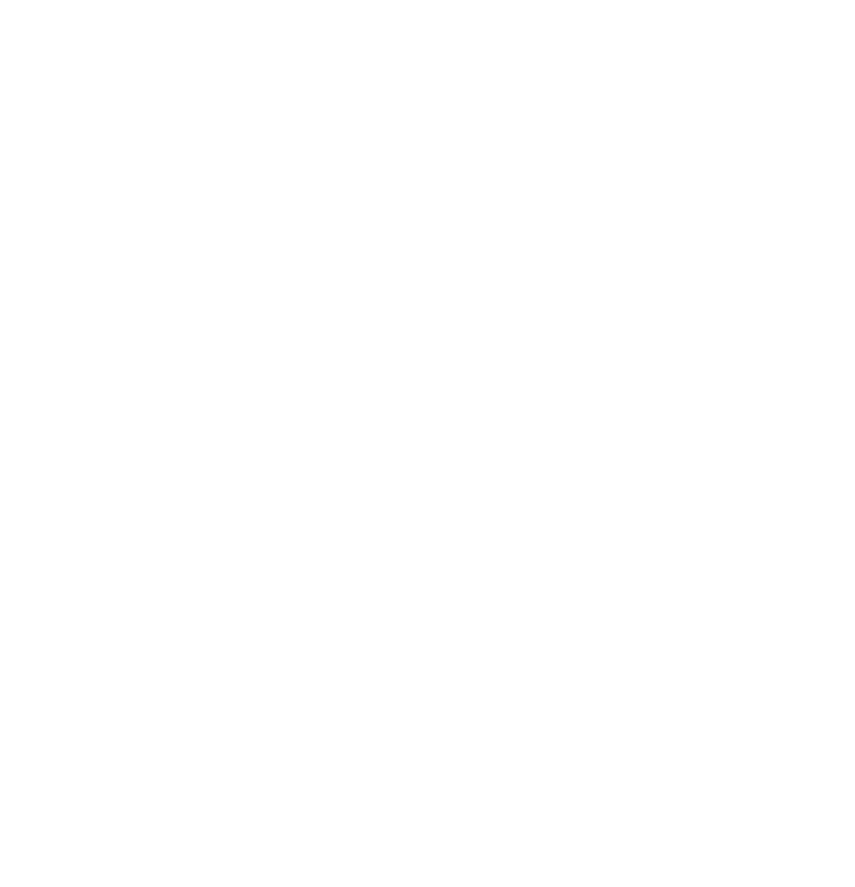
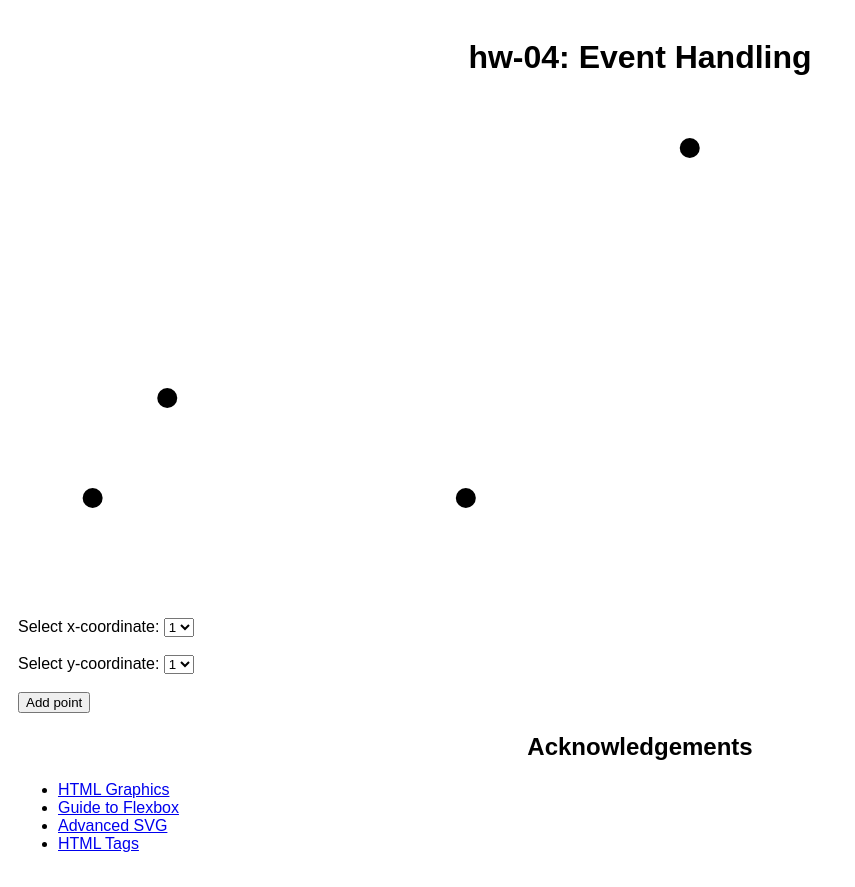
Before and after one commit to DS4200-S23-Class/hw-04-preethi-and-aadya, a plain HTML site: page index.html in a window 1280 px wide. Shown: the whole page, without its empty margins (0-855 px from the left). Before the commit the page ends 800 px from the top, so only its background shows below. Drawn offline with Linux system fonts and the light colour scheme.

Commit message:
prelim stuff done

```diff
--- a/index.html
+++ b/index.html
@@ -3,12 +3,66 @@
 
 <head>
     <meta charset=utf-8/>
+    <link rel="stylesheet" href="style.css">
+    <title>hw-04</title>
 </head>
 
 
 <body>
+    <h1 class="centered">hw-04: Event Handling</h1>
+    <div id="columns">
+        <div id="left-column">
+            <svg height="500" width="60%" id="plot">
+                <line class="axis" x1="0" y1="0" x2="0" y2="100%"/>
+                <line class="axis" x1="0" y1="100%" x2="100%" y2="100%"/>
+                <circle class="point" cx="10%" cy="80%" r="10"></circle>
+                <circle class="point" cx="20%" cy="60%" r="10"></circle>
+                <circle class="point" cx="60%" cy="80%" r="10"></circle>
+                <circle class="point" cx="90%" cy="10%" r="10"></circle>
+            </svg>
+        </div>
+        <div id="right-column">
+            <p id="last-clicked"></p>
+            <form>
+                <label for="x-value">Select x-coordinate:</label>
+                <select name="x-value" id="x-value">
+                    <option value="1">1</option>
+                    <option value="2">2</option>
+                    <option value="3">3</option>
+                    <option value="4">4</option>
+                    <option value="5">5</option>
+                    <option value="6">6</option>
+                    <option value="7">7</option>
+                    <option value="8">8</option>
+                    <option value="9">9</option>
+                </select>
+                <br><br>
+                <label for="y-value">Select y-coordinate:</label>
+                <select name="y-value" id="y-value">
+                    <option value="1">1</option>
+                    <option value="2">2</option>
+                    <option value="3">3</option>
+                    <option value="4">4</option>
+                    <option value="5">5</option>
+                    <option value="6">6</option>
+                    <option value="7">7</option>
+                    <option value="8">8</option>
+                    <option value="9">9</option>
+                </select>
+                <br><br>
+                <button type="button" id="submit-button">Add point</button>
+            </form>
+        </div>
+    </div>
+    <h2>Acknowledgements</h2>
+    <ul>
+        <li><a href="https://www.geeksforgeeks.org/html-svg-basics/?ref=lbp">HTML Graphics</a></li>
+        <li><a href="https://css-tricks.com/snippets/css/a-guide-to-flexbox/">Guide to Flexbox</a></li>
+        <li><a href="https://learntheweb.courses/topics/advanced-svg/">Advanced SVG</a></li>
+        <li><a href="https://www.geeksforgeeks.org/html-tags-a-to-z-list/?ref=lbp">HTML Tags</a></li>
+    </ul>
 
-
+    <script src="main.js"></script>
 </body>
 
 </html>
--- /dev/null
+++ b/main.js
@@ -0,0 +1 @@
+// nothing yet still trying to figure out mouse interactions
--- /dev/null
+++ b/style.css
@@ -0,0 +1,35 @@
+body {
+  font-family: Arial;
+  padding: 10px;
+}
+
+h1, h2 {
+  text-align: center;
+}
+
+.flex {
+  display: flex;
+  flex-direction: row;
+  flex-wrap: nowrap;
+  justify-content: space-between;
+}
+
+.left {
+  width: 60%;
+}
+
+.right {
+  width: 40%;
+}
+
+.left-border {
+  border-left: 3px solid black;
+  height: 500px;
+  position: absolute;
+}
+
+.bottom-border {
+  border-bottom: 3px solid black;
+  width: 500px;
+  position: absolute;
+}
```
Also changed, not shown: 2 other files.
